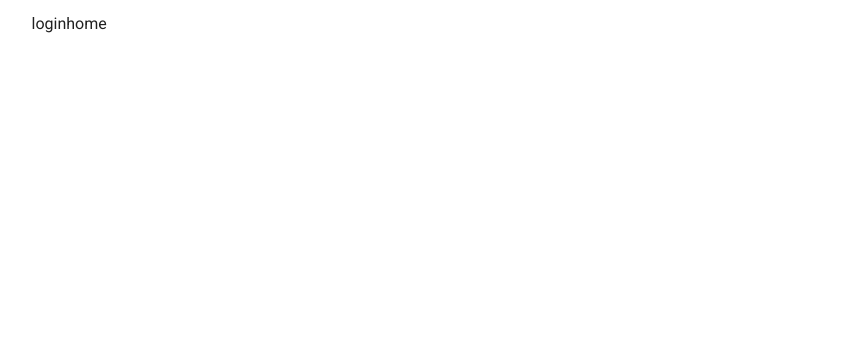
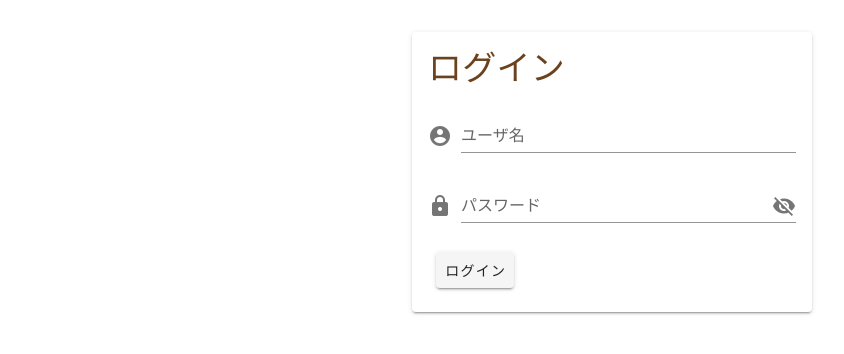
Before and after one commit to KK56ken/HackU_2020_vol.2_sysken, a Vue app in the folder raise_todo/: page /loginhome in a window 1280 px wide. Shown: the top 354 px of the page, without its empty margins (28-872 px from the left). Built offline with nearby package versions, Linux system fonts and the light colour scheme.

Commit message:
ログイン画面の作成

```diff
--- a/raise_todo/src/pages/LoginHome.vue
+++ b/raise_todo/src/pages/LoginHome.vue
@@ -1,6 +1,33 @@
 <template>
   <div class="LoginHome">
     <!-- <HelloWorld msg="Welcome to Your Vue.js App"/> -->
-    <v-container>loginhome</v-container>
+    <v-container>
+     <v-card width="400px" class="mx-auto mt-5">
+    <v-card-title>
+      <h1 class="display-1">ログイン</h1>
+    </v-card-title>
+    <v-card-text>
+      <v-form>
+        <v-text-field prepend-icon="mdi-account-circle" label="ユーザ名" />
+        <v-text-field v-bind:type="showPassword ? 'text' : 'password'" prepend-icon="mdi-lock" v-bind:append-icon="showPassword ? 'mdi-eye' : 'mdi-eye-off'" label="パスワード" @click:append="showPassword = !showPassword" />
+          <v-card-actions>
+            <v-btn>ログイン</v-btn>
+         </v-card-actions>
+      </v-form>
+    </v-card-text>
+    </v-card>
+
+    </v-container>
   </div>
 </template>
+
+<script>
+export default {
+
+
+  data: () => ({
+    showPassword : false
+  })
+};
+
+</script>
```
